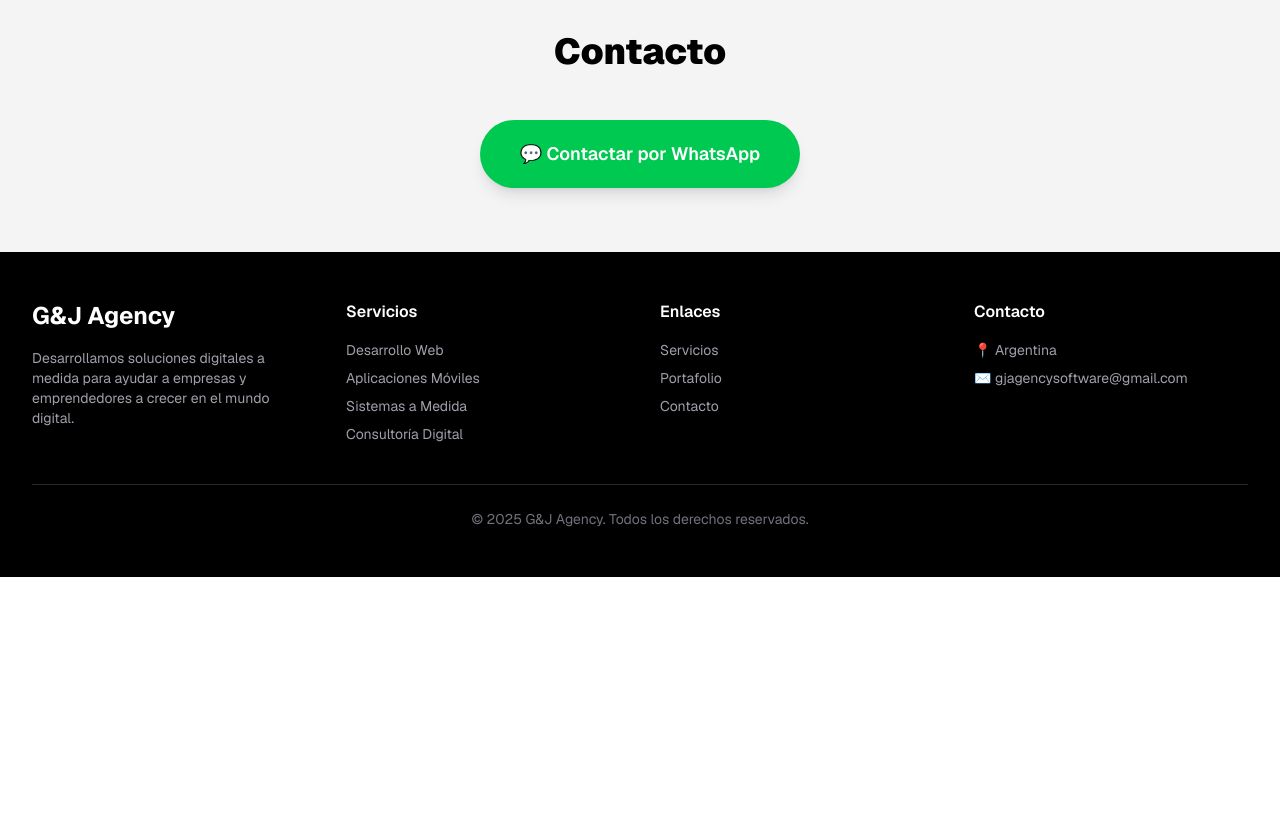
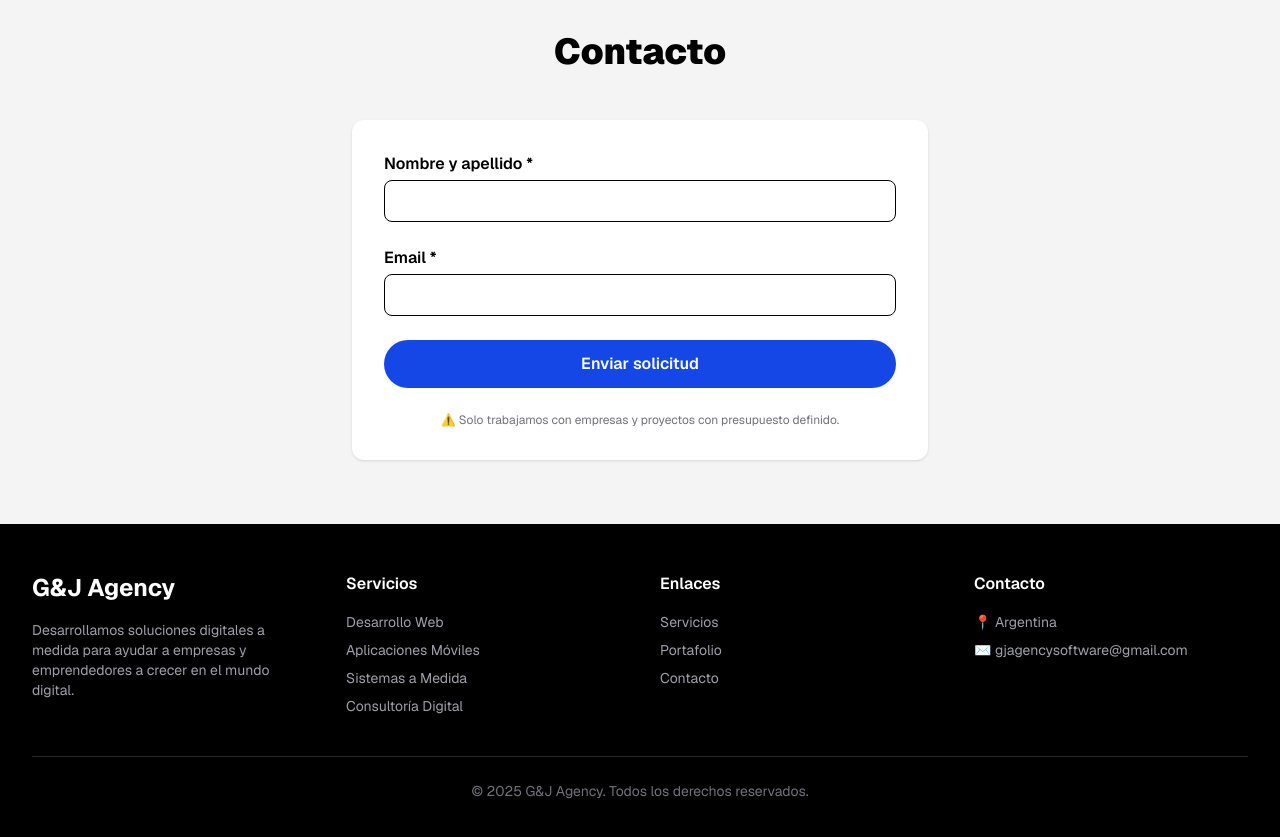
Before and after one commit to gjagency/gjagency, a Next.js app: page / in a window 1280 px wide. Shown: the part 3640-4477 px from the top of the page. Before the commit the page ends 4217 px from the top, so only its background shows below. Built offline with nearby package versions, Linux system fonts and the light colour scheme.

Commit message:
Add form contact

```diff
--- /dev/null
+++ b/app/ContactForm.tsx
@@ -0,0 +1,84 @@
+"use client";
+
+import { useState } from "react";
+
+export function ContactForm() {
+  const [loading, setLoading] = useState(false);
+
+  const handleSubmit = (e: React.FormEvent<HTMLFormElement>) => {
+    e.preventDefault();
+    setLoading(true);
+
+    const form = e.currentTarget;
+    const data = new FormData(form);
+
+    const name = data.get("name");
+    const email = data.get("email");
+    const company = data.get("company");
+    const budget = data.get("budget");
+    const message = data.get("message");
+
+    const text = `Hola, soy ${name}.
+Empresa: ${company}
+Email: ${email}
+Presupuesto estimado: ${budget}
+
+Proyecto:
+${message}`;
+
+    const phone = "+542920601338";
+    const url = `https://wa.me/${phone}?text=${encodeURIComponent(
+      text as string
+    )}`;
+
+    window.open(url, "_blank");
+    setLoading(false);
+  };
+
+  return (
+    <form
+      onSubmit={handleSubmit}
+      className="w-full max-w-xl bg-white p-8 rounded-xl shadow space-y-6"
+    >
+      <div>
+        <label className="block font-semibold mb-1">
+          Nombre y apellido *
+        </label>
+        <input
+          name="name"
+          required
+          className="w-full border rounded-lg px-4 py-2"
+        />
+      </div>
+
+      <div>
+        <label className="block font-semibold mb-1">
+          Email *
+        </label>
+        <input
+          type="email"
+          name="email"
+          required
+          className="w-full border rounded-lg px-4 py-2"
+        />
+      </div>
+
+      <div>
+
+      </div>
+
+
+      <button
+        type="submit"
+        disabled={loading}
+        className="w-full bg-blue-700 text-white py-3 rounded-full font-semibold hover:bg-blue-800 transition"
+      >
+        {loading ? "Enviando..." : "Enviar solicitud"}
+      </button>
+
+      <p className="text-xs text-zinc-500 text-center">
+        ⚠️ Solo trabajamos con empresas y proyectos con presupuesto definido.
+      </p>
+    </form>
+  );
+}
--- a/app/page.tsx
+++ b/app/page.tsx
@@ -1,4 +1,4 @@
-import { ContactWhatsappButton } from "./components/contactWhatsappButton";
+import { ContactForm } from "./ContactForm";
 
   export default function Home() {
     return (
@@ -259,7 +259,7 @@ import { ContactWhatsappButton } from "./components/contactWhatsappButton";
           </h2>
 
           <div className="flex justify-center">
-            <ContactWhatsappButton />
+            <ContactForm />
           </div>
         </section>
 
```
